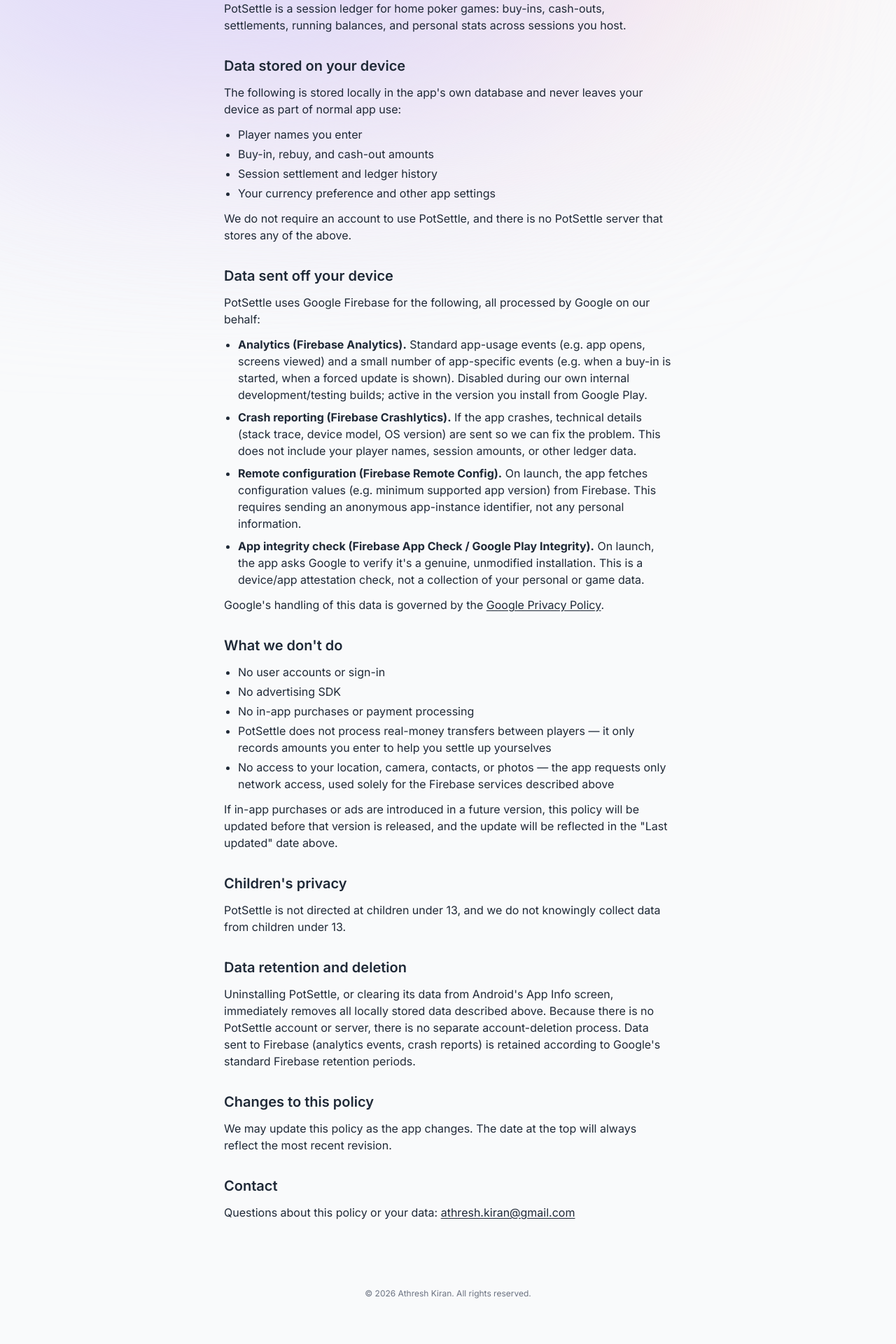
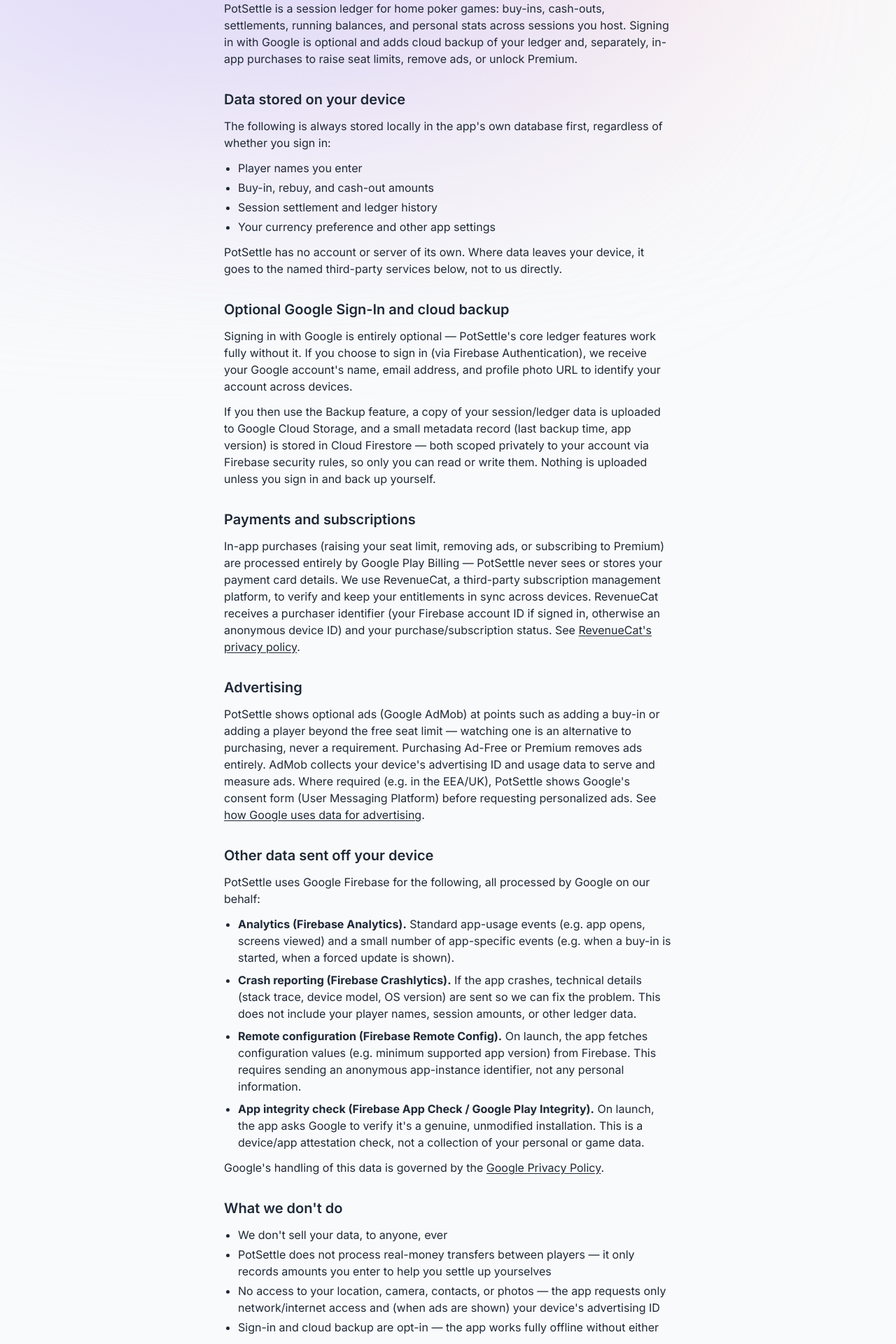
Before and after one commit to AthreshK/Personal-Portfolio-2.0, a Next.js app: page /potsettle/privacy-policy in a window 1280 px wide. Shown: the part 340-2260 px from the top of the page at 70% size. Before the commit the page ends 2236 px from the top, so only its background shows below. Built offline with nearby package versions, Linux system fonts and the light colour scheme.

Commit message:
Update PotSettle privacy policy for production launch
Discloses optional Google Sign-In + cloud backup (Firestore/Storage),
RevenueCat/Google Play Billing purchases, and AdMob ads + UMP consent,
replacing the pre-launch "no accounts, no ads, no purchases" claims.

```diff
--- a/app/potsettle/privacy-policy/page.tsx
+++ b/app/potsettle/privacy-policy/page.tsx
@@ -19,7 +19,7 @@
             PotSettle Privacy Policy
           </h1>
           <p className="text-sm text-gray-500 dark:text-gray-400">
-            Last updated: July 26, 2026
+            Last updated: August 13, 2026
           </p>
         </header>
 
@@ -37,15 +37,17 @@
           <p>
             PotSettle is a session ledger for home poker games: buy-ins,
             cash-outs, settlements, running balances, and personal stats across
-            sessions you host.
+            sessions you host. Signing in with Google is optional and adds
+            cloud backup of your ledger and, separately, in-app purchases to
+            raise seat limits, remove ads, or unlock Premium.
           </p>
         </section>
 
         <section className="space-y-3">
           <h2 className="text-xl font-semibold">Data stored on your device</h2>
           <p>
-            The following is stored locally in the app&apos;s own database and
-            never leaves your device as part of normal app use:
+            The following is always stored locally in the app&apos;s own
+            database first, regardless of whether you sign in:
           </p>
           <ul className="list-disc space-y-1 pl-5">
             <li>Player names you enter</li>
@@ -54,13 +56,81 @@
             <li>Your currency preference and other app settings</li>
           </ul>
           <p>
-            We do not require an account to use PotSettle, and there is no
-            PotSettle server that stores any of the above.
+            PotSettle has no account or server of its own. Where data leaves
+            your device, it goes to the named third-party services below, not
+            to us directly.
           </p>
         </section>
 
         <section className="space-y-3">
-          <h2 className="text-xl font-semibold">Data sent off your device</h2>
+          <h2 className="text-xl font-semibold">
+            Optional Google Sign-In and cloud backup
+          </h2>
+          <p>
+            Signing in with Google is entirely optional — PotSettle&apos;s core
+            ledger features work fully without it. If you choose to sign in
+            (via Firebase Authentication), we receive your Google account&apos;s
+            name, email address, and profile photo URL to identify your
+            account across devices.
+          </p>
+          <p>
+            If you then use the Backup feature, a copy of your session/ledger
+            data is uploaded to Google Cloud Storage, and a small metadata
+            record (last backup time, app version) is stored in Cloud
+            Firestore — both scoped privately to your account via Firebase
+            security rules, so only you can read or write them. Nothing is
+            uploaded unless you sign in and back up yourself.
+          </p>
+        </section>
+
+        <section className="space-y-3">
+          <h2 className="text-xl font-semibold">Payments and subscriptions</h2>
+          <p>
+            In-app purchases (raising your seat limit, removing ads, or
+            subscribing to Premium) are processed entirely by Google Play
+            Billing — PotSettle never sees or stores your payment card
+            details. We use RevenueCat, a third-party subscription management
+            platform, to verify and keep your entitlements in sync across
+            devices. RevenueCat receives a purchaser identifier (your Firebase
+            account ID if signed in, otherwise an anonymous device ID) and
+            your purchase/subscription status. See{" "}
+            <a
+              href="https://www.revenuecat.com/privacy"
+              className="underline underline-offset-2 hover:text-gray-600 dark:hover:text-gray-300"
+              target="_blank"
+              rel="noopener noreferrer"
+            >
+              RevenueCat&apos;s privacy policy
+            </a>
+            .
+          </p>
+        </section>
+
+        <section className="space-y-3">
+          <h2 className="text-xl font-semibold">Advertising</h2>
+          <p>
+            PotSettle shows optional ads (Google AdMob) at points such as
+            adding a buy-in or adding a player beyond the free seat limit —
+            watching one is an alternative to purchasing, never a requirement.
+            Purchasing Ad-Free or Premium removes ads entirely. AdMob collects
+            your device&apos;s advertising ID and usage data to serve and
+            measure ads. Where required (e.g. in the EEA/UK), PotSettle shows
+            Google&apos;s consent form (User Messaging Platform) before
+            requesting personalized ads. See{" "}
+            <a
+              href="https://policies.google.com/technologies/ads"
+              className="underline underline-offset-2 hover:text-gray-600 dark:hover:text-gray-300"
+              target="_blank"
+              rel="noopener noreferrer"
+            >
+              how Google uses data for advertising
+            </a>
+            .
+          </p>
+        </section>
+
+        <section className="space-y-3">
+          <h2 className="text-xl font-semibold">Other data sent off your device</h2>
           <p>
             PotSettle uses Google Firebase for the following, all processed by
             Google on our behalf:
@@ -70,9 +140,7 @@
               <strong>Analytics (Firebase Analytics).</strong> Standard
               app-usage events (e.g. app opens, screens viewed) and a small
               number of app-specific events (e.g. when a buy-in is started, when
-              a forced update is shown). Disabled during our own internal
-              development/testing builds; active in the version you install from
-              Google Play.
+              a forced update is shown).
             </li>
             <li>
               <strong>Crash reporting (Firebase Crashlytics).</strong> If the
@@ -113,31 +181,30 @@
         <section className="space-y-3">
           <h2 className="text-xl font-semibold">What we don&apos;t do</h2>
           <ul className="list-disc space-y-1 pl-5">
-            <li>No user accounts or sign-in</li>
-            <li>No advertising SDK</li>
-            <li>No in-app purchases or payment processing</li>
+            <li>We don&apos;t sell your data, to anyone, ever</li>
             <li>
               PotSettle does not process real-money transfers between players —
               it only records amounts you enter to help you settle up yourselves
             </li>
             <li>
               No access to your location, camera, contacts, or photos — the app
-              requests only network access, used solely for the Firebase
-              services described above
+              requests only network/internet access and (when ads are shown)
+              your device&apos;s advertising ID
+            </li>
+            <li>
+              Sign-in and cloud backup are opt-in — the app works fully
+              offline without either
             </li>
           </ul>
-          <p>
-            If in-app purchases or ads are introduced in a future version, this
-            policy will be updated before that version is released, and the
-            update will be reflected in the &quot;Last updated&quot; date above.
-          </p>
         </section>
 
         <section className="space-y-3">
           <h2 className="text-xl font-semibold">Children&apos;s privacy</h2>
           <p>
-            PotSettle is not directed at children under 13, and we do not
-            knowingly collect data from children under 13.
+            PotSettle is not directed at children under 13, is not part of
+            Google Play&apos;s Designed for Families program, and we do not
+            knowingly collect data from children under 13. Ads shown in the
+            app are not targeted at children.
           </p>
         </section>
 
@@ -147,11 +214,18 @@
           </h2>
           <p>
             Uninstalling PotSettle, or clearing its data from Android&apos;s App
-            Info screen, immediately removes all locally stored data described
-            above. Because there is no PotSettle account or server, there is no
-            separate account-deletion process. Data sent to Firebase (analytics
-            events, crash reports) is retained according to Google&apos;s
-            standard Firebase retention periods.
+            Info screen, immediately removes all locally stored data.
+          </p>
+          <p>
+            If you signed in, Settings → Delete Account permanently deletes
+            your cloud backup, your Firestore metadata record, and your
+            Firebase Authentication account, and also wipes the app&apos;s
+            local data on that device. Purchase and subscription records are
+            retained by Google Play and RevenueCat according to their own
+            retention policies (standard for financial/tax records) even
+            after account deletion. Analytics and crash-report data already
+            sent to Firebase is retained per Google&apos;s standard Firebase
+            retention periods.
           </p>
         </section>
 
```
